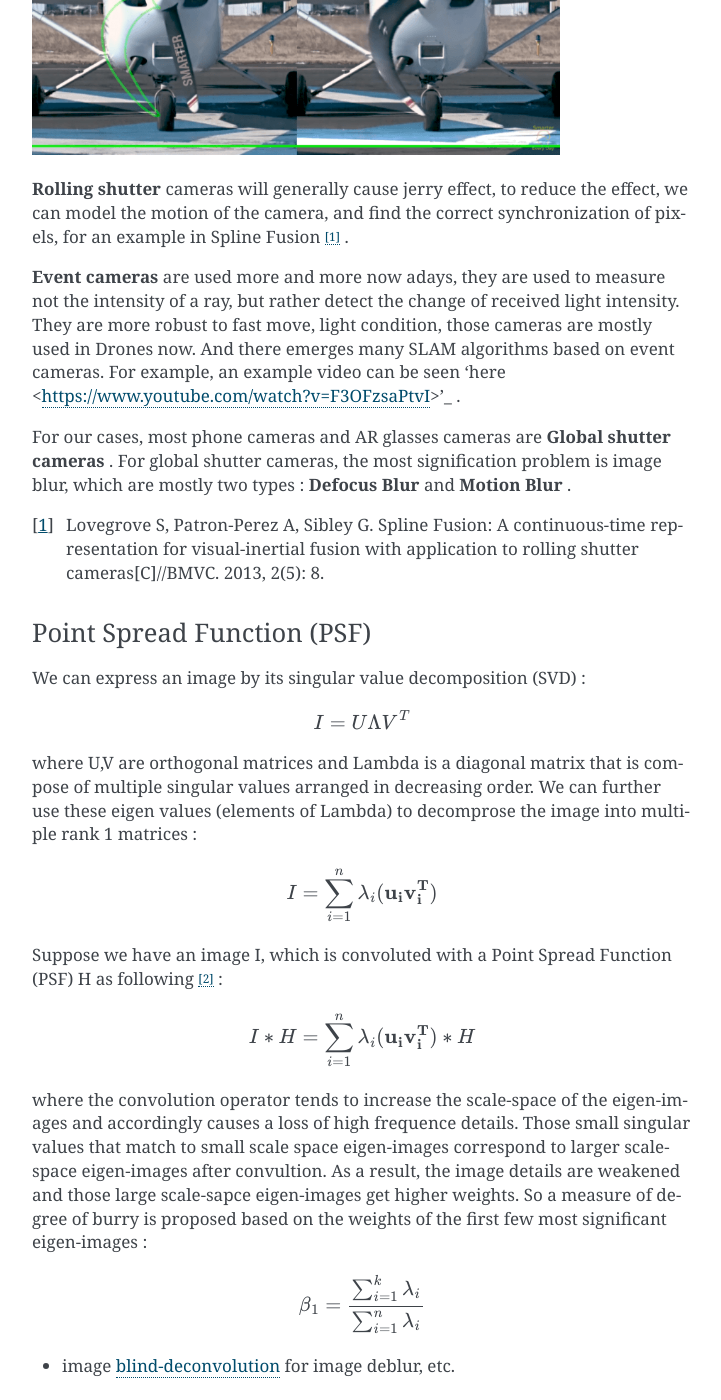
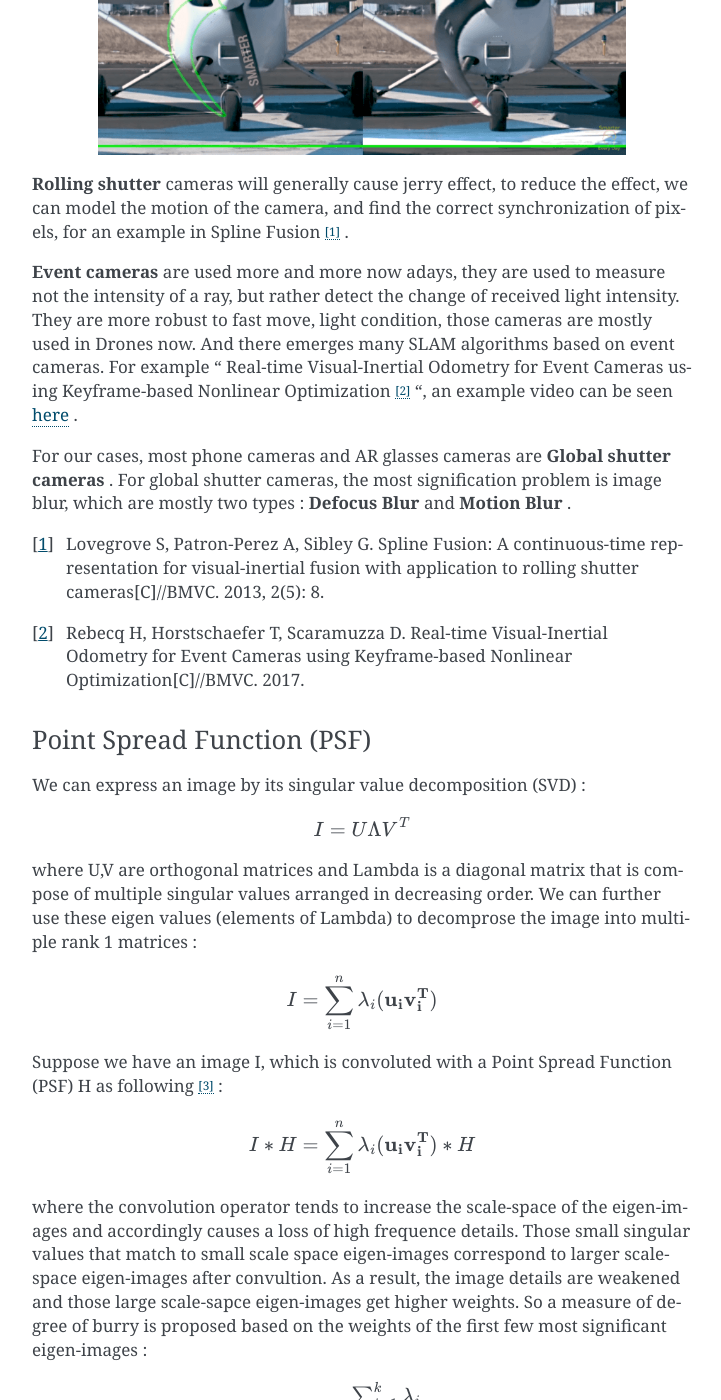
Before and after one commit to gggliuye/VIO, a Sphinx documentation site: the page built from docs/Prepare.rst, in a window 1280 px wide and 1400 px high, scrolled down 3492 px. Shown: the whole window, without its empty margins (388-1109 px from the left). Built offline with Sphinx 7.4.7, drawn with Linux system fonts in a browser that asks for light colours.

Commit message:
Update Prepare.rst

```diff
--- a/docs/Prepare.rst
+++ b/docs/Prepare.rst
@@ -149,15 +149,18 @@ There are several types of cameras: global shutter cameras, rolling shutter came
 
 .. image:: images/cameracompare.png
     :width: 80%
+    :align: center
 
 **Rolling shutter** cameras will generally cause jerry effect, to reduce the effect, we can model the motion of the camera, and find the correct synchronization of pixels, for an example in Spline Fusion [#]_ .
 
-**Event cameras** are used more and more now adays, they are used to measure not the intensity of a ray, but rather detect the change of received light intensity. They are more robust to fast move, light condition, those cameras are mostly used in Drones now. And there emerges many SLAM algorithms based on event cameras. For example, an example video can be seen 'here <https://www.youtube.com/watch?v=F3OFzsaPtvI>'_ .
+**Event cameras** are used more and more now adays, they are used to measure not the intensity of a ray, but rather detect the change of received light intensity. They are more robust to fast move, light condition, those cameras are mostly used in Drones now. And there emerges many SLAM algorithms based on event cameras. For example " Real-time Visual-Inertial Odometry for Event Cameras using Keyframe-based Nonlinear Optimization [#]_ ", an example video can be seen `here <https://www.youtube.com/watch?v=F3OFzsaPtvI>`_ .
 
 For our cases, most phone cameras and AR glasses cameras are **Global shutter cameras** . For global shutter cameras, the most signification problem is image blur, which are mostly two types : **Defocus Blur** and **Motion Blur** .
 
 
 .. [#] Lovegrove S, Patron-Perez A, Sibley G. Spline Fusion: A continuous-time representation for visual-inertial fusion with application to rolling shutter cameras[C]//BMVC. 2013, 2(5): 8.
+
+.. [#] Rebecq H, Horstschaefer T, Scaramuzza D. Real-time Visual-Inertial Odometry for Event Cameras using Keyframe-based Nonlinear Optimization[C]//BMVC. 2017.
 
 Point Spread Function (PSF)
 >>>>>>>>>>>>>>>>>>>>>>
```
